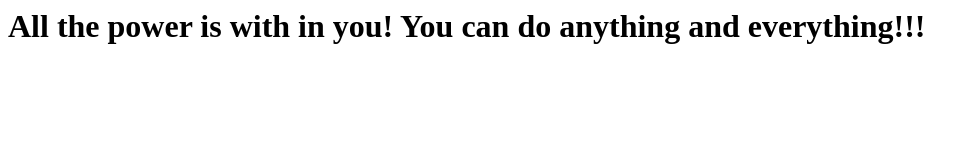
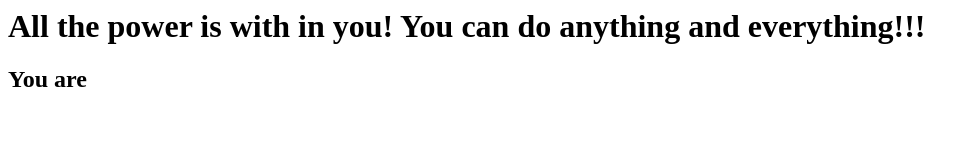
Before and after one commit to dbar12345/firstgitrepo, a plain HTML site: page index.html in a window 1280 px wide. Shown: the whole page, without its empty margins (0-978 px from the left). Drawn offline with Linux system fonts and the light colour scheme.

Commit message:
dev commit

```diff
--- a/index.html
+++ b/index.html
@@ -1,5 +1,6 @@
 <html>
 <body>
 <h1>All the power is with in you! You can do anything and everything!!!</h1>
+<h2>You are</>
 </body>
 </html>
```
